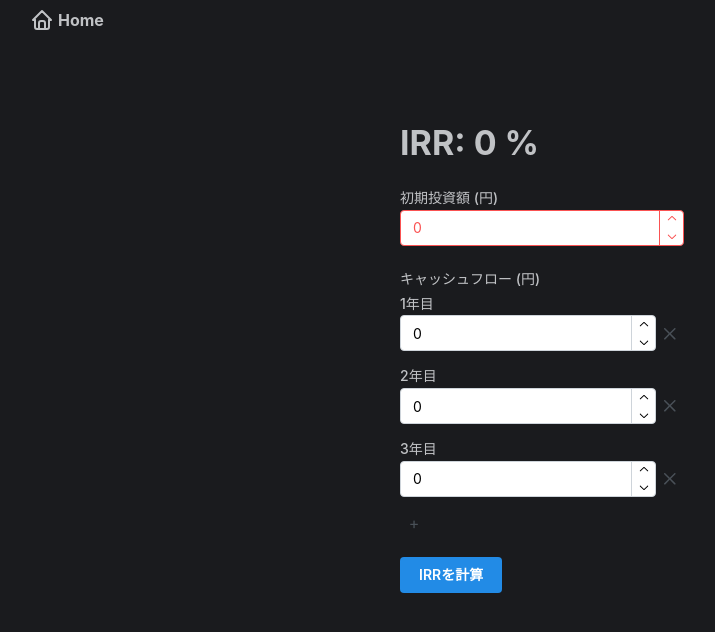
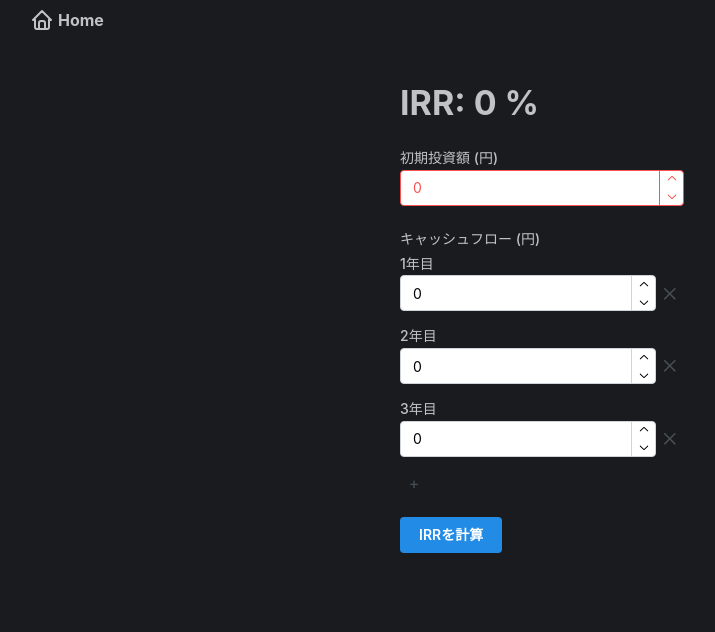
Before and after one commit to RYOTA-F/mba-finance-methods, a Next.js app: page /finance/irr in a window 1280 px wide. Shown: the top 632 px of the page, without its empty margins (98-813 px from the left). Built offline with nearby package versions, Linux system fonts and the light colour scheme.

Commit message:
:recycle: Layout 修正

```diff
--- a/src/app/layout.tsx
+++ b/src/app/layout.tsx
@@ -23,7 +23,7 @@ export default function RootLayout({
       <body>
         <MantineProvider>
           <Header />
-          <main className="min-h-screen flex-col items-center justify-between px-24 py-10 w-full bg-main text-main">
+          <main className="min-h-screen flex-col items-center justify-between px-24 w-full bg-main text-main">
             {children}
           </main>
         </MantineProvider>
--- a/src/app/page.tsx
+++ b/src/app/page.tsx
@@ -3,7 +3,7 @@ import { Box, Card, Space } from '@mantine/core'
 
 export default function Home() {
   return (
-    <Box w={400} className="my-0 mx-auto">
+    <Box w={400} className="my-0 mx-auto py-10">
       <Link href="/finance/npv">
         <Card shadow="xl">
           <h2 className="text-2xl font-bold text-center text-sub">NPV</h2>
```
